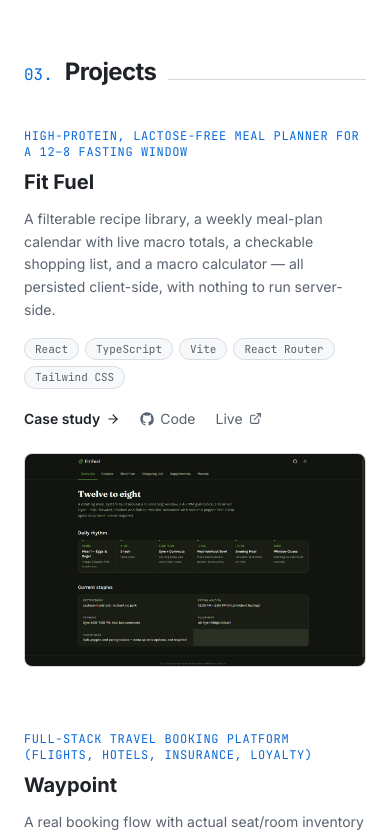
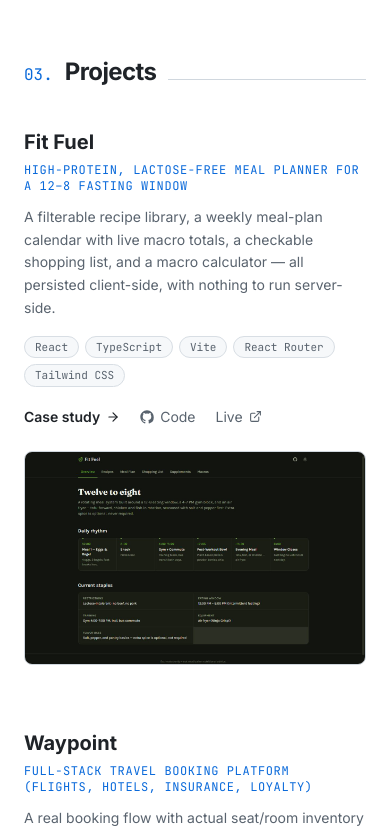
Before and after one commit to anish0714/portfolio-website, a React (Vite) app: page / in a window 390 px wide. Shown: the part 5060-5893 px from the top of the page. Built offline with nearby package versions, Linux system fonts and the light colour scheme.

Commit message:
Show project title before tagline (#28)
Puts the project name first, with the tagline as a subtitle beneath
it, instead of the tagline leading. Order was the same on mobile and
desktop, so this fixes both.

```diff
--- a/src/components/Projects.tsx
+++ b/src/components/Projects.tsx
@@ -44,10 +44,7 @@ export default function Projects() {
               </Link>
 
               <div className={`order-1 ${imageFirst ? "md:order-2" : "md:order-1"}`}>
-                <p className="font-mono text-xs uppercase tracking-wider text-accent">
-                  {project.tagline}
-                </p>
-                <h3 className="mt-2 text-xl font-bold text-fg">
+                <h3 className="text-xl font-bold text-fg">
                   <Link
                     to={`/projects/${project.slug}`}
                     className="transition-colors hover:text-accent"
@@ -55,6 +52,9 @@ export default function Projects() {
                     {project.name}
                   </Link>
                 </h3>
+                <p className="mt-1.5 font-mono text-xs uppercase tracking-wider text-accent">
+                  {project.tagline}
+                </p>
                 <p className="mt-3 text-sm leading-relaxed text-fg-muted">
                   {project.summary}
                 </p>
```
